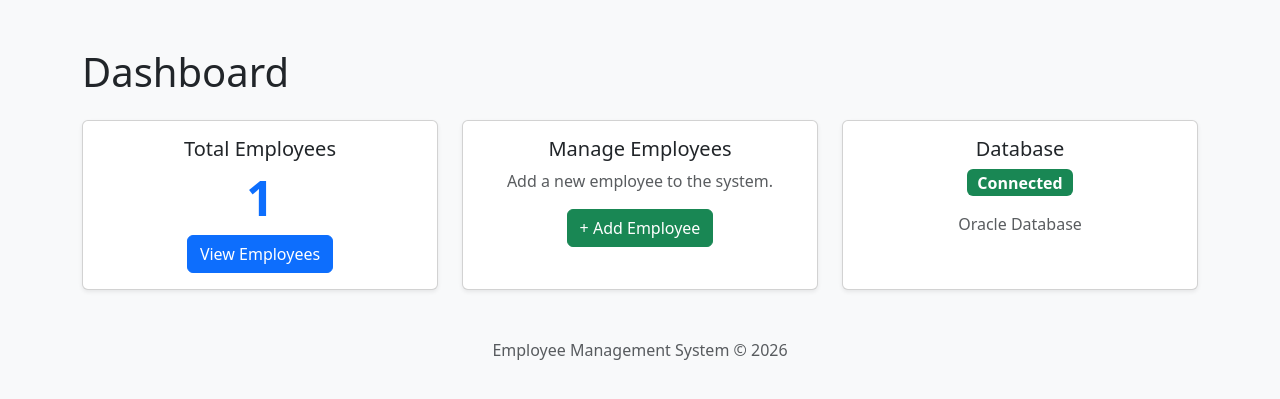
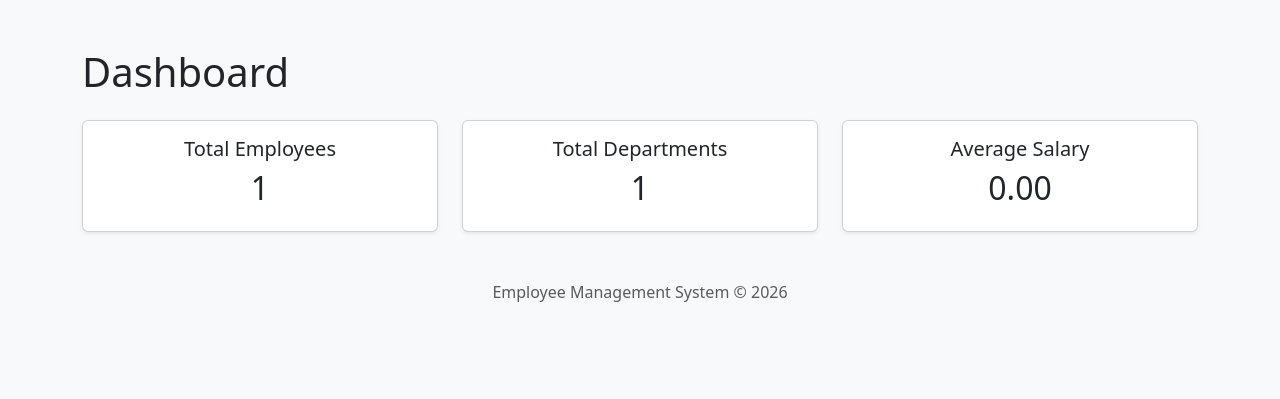
Before and after one commit to FaizRasool-dev/employee-management-system, a Flask app: template templates/index.html in a window 1280 px wide. Shown: the part 56-455 px from the top of the page. Run offline with Flask 3, Linux system fonts and the light colour scheme; the template is opened without the code that fills it: most values are stand-ins (such as "Sample title", 1, 10 or a date in 2020).

Commit message:
Add dynamic dashboard statistics

```diff
--- a/app.py
+++ b/app.py
@@ -19,12 +19,40 @@ def home():
         connection = get_connection()
         cursor = connection.cursor()
 
+        # Total Employees
         cursor.execute("SELECT COUNT(*) FROM employees")
         total_employees = cursor.fetchone()[0]
 
+        # Total Departments
+        cursor.execute("""
+            SELECT COUNT(DISTINCT department)
+            FROM employees
+            WHERE department IS NOT NULL
+        """)
+        total_departments = cursor.fetchone()[0]
+
+        # Average Salary
+        cursor.execute("""
+            SELECT NVL(AVG(salary), 0)
+            FROM employees
+        """)
+        average_salary = cursor.fetchone()[0]
+
         return render_template(
             "index.html",
-            total_employees=total_employees
+            total_employees=total_employees,
+            total_departments=total_departments,
+            average_salary=average_salary
+        )
+
+    except Exception as e:
+        flash("Unable to load dashboard data.", "danger")
+
+        return render_template(
+            "index.html",
+            total_employees=0,
+            total_departments=0,
+            average_salary=0
         )
 
     finally:
--- a/templates/index.html
+++ b/templates/index.html
@@ -49,81 +49,35 @@
 
             <!-- Total Employees -->
             <div class="col-md-4">
-
-                <div class="card text-center shadow-sm h-100">
-
+                <div class="card text-center shadow-sm">
                     <div class="card-body">
-
-                        <h5 class="card-title">
-                            Total Employees
-                        </h5>
-
-                        <h2 class="display-5 fw-bold text-primary">
-                            {{ total_employees }}
-                        </h2>
-
-                        <a href="/employees"
-                           class="btn btn-primary">
-                            View Employees
-                        </a>
-
+                        <h5 class="card-title">Total Employees</h5>
+                         <h2>{{ total_employees }}</h2>
                     </div>
-
                 </div>
-
             </div>
 
 
-            <!-- Add Employee -->
+
+            <!-- Total Departments -->
             <div class="col-md-4">
-
-                <div class="card text-center shadow-sm h-100">
-
+                <div class="card text-center shadow-sm">
                     <div class="card-body">
-
-                        <h5 class="card-title">
-                            Manage Employees
-                        </h5>
-
-                        <p class="text-muted">
-                            Add a new employee to the system.
-                        </p>
-
-                        <a href="/add-employee"
-                           class="btn btn-success">
-                            + Add Employee
-                        </a>
-
+                        <h5 class="card-title">Total Departments</h5>
+                        <h2>{{ total_departments }}</h2>
                     </div>
-
                 </div>
-
             </div>
 
 
-            <!-- Database -->
+            <!-- Average Salary -->
             <div class="col-md-4">
-
-                <div class="card text-center shadow-sm h-100">
-
+                <div class="card text-center shadow-sm">
                     <div class="card-body">
-
-                        <h5 class="card-title">
-                            Database
-                        </h5>
-
-                        <span class="badge bg-success fs-6">
-                            Connected
-                        </span>
-
-                        <p class="text-muted mt-3 mb-0">
-                            Oracle Database
-                        </p>
-
+                        <h5 class="card-title">Average Salary</h5>
+                        <h2>{{ "%.2f"|format(average_salary) }}</h2>
                     </div>
-
                 </div>
-
             </div>
 
         </div>
```
